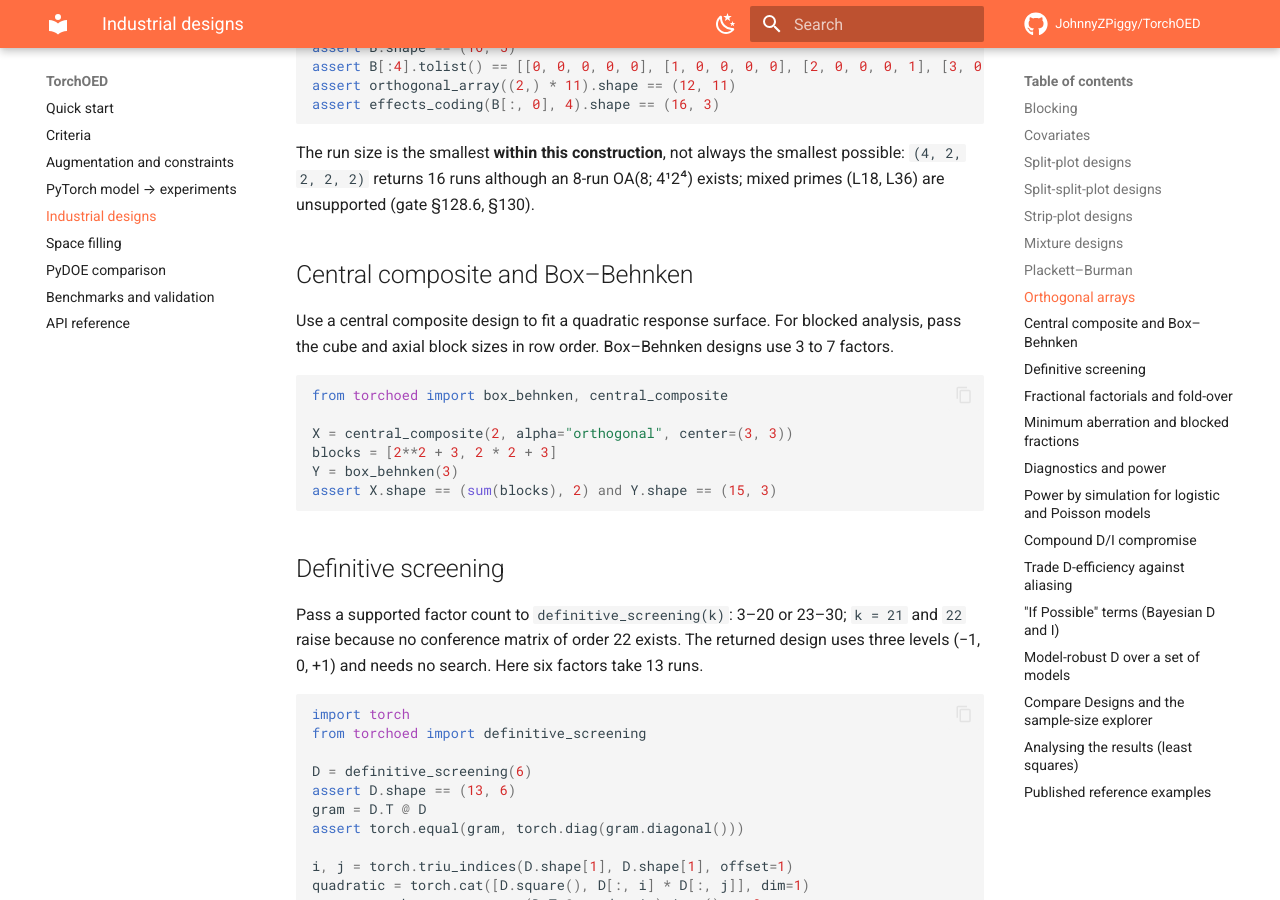
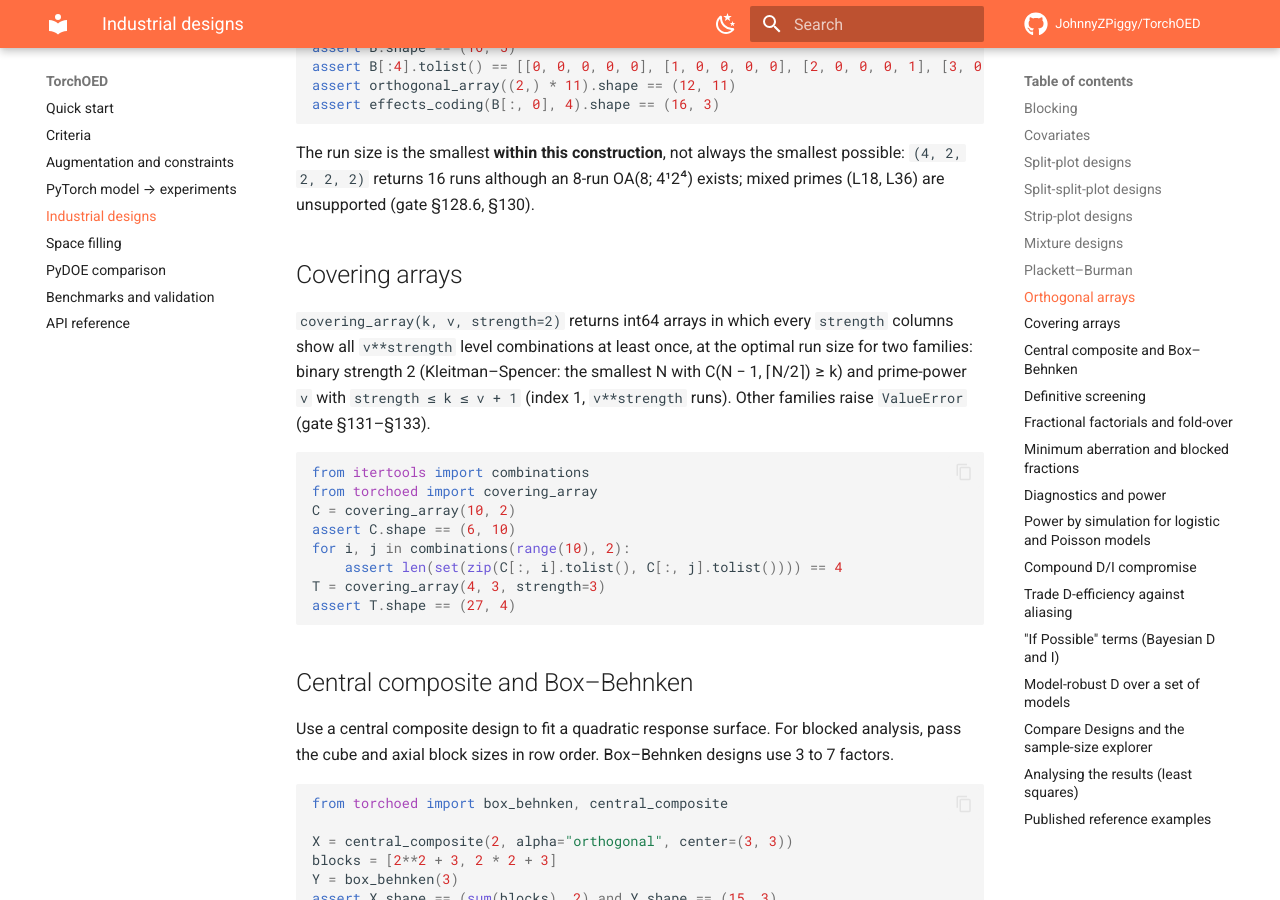
Before and after one commit to JohnnyZPiggy/TorchOED, an MkDocs documentation site: the page built from website/industrial.md, in a window 1280 px wide and 900 px high, scrolled down 7014 px. Built offline with MkDocs 1.6.1 and Material for MkDocs 9.7.7, drawn with Linux system fonts in a browser that asks for light colours; comment, search, counter and statistics services are not loaded.

Commit message:
docs: add analysis changelog and covering-array guide (Refs #577) (#578)

````diff
--- a/website/industrial.md
+++ b/website/industrial.md
@@ -297,6 +297,21 @@ assert effects_coding(B[:, 0], 4).shape == (16, 3)
 
 The run size is the smallest **within this construction**, not always the smallest possible: `(4, 2, 2, 2, 2)` returns 16 runs although an 8-run OA(8; 4¹2⁴) exists; mixed primes (L18, L36) are unsupported (gate §128.6, §130).
 
+## Covering arrays
+
+`covering_array(k, v, strength=2)` returns int64 arrays in which every `strength` columns show all `v**strength` level combinations at least once, at the optimal run size for two families: binary strength 2 (Kleitman–Spencer: the smallest N with C(N − 1, ⌈N/2⌉) ≥ k) and prime-power `v` with `strength ≤ k ≤ v + 1` (index 1, `v**strength` runs). Other families raise `ValueError` (gate §131–§133).
+
+```python
+from itertools import combinations
+from torchoed import covering_array
+C = covering_array(10, 2)
+assert C.shape == (6, 10)
+for i, j in combinations(range(10), 2):
+    assert len(set(zip(C[:, i].tolist(), C[:, j].tolist()))) == 4
+T = covering_array(4, 3, strength=3)
+assert T.shape == (27, 4)
+```
+
 ## Central composite and Box–Behnken
 
 Use a central composite design to fit a quadratic response surface. For blocked analysis, pass the cube and axial block sizes in row order. Box–Behnken designs use 3 to 7 factors.
````
Also changed, not shown: CHANGELOG.md (+2 -0 lines).
